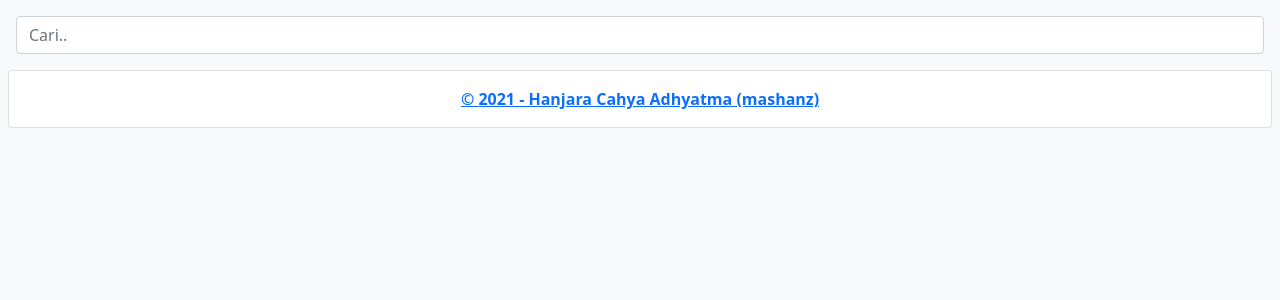
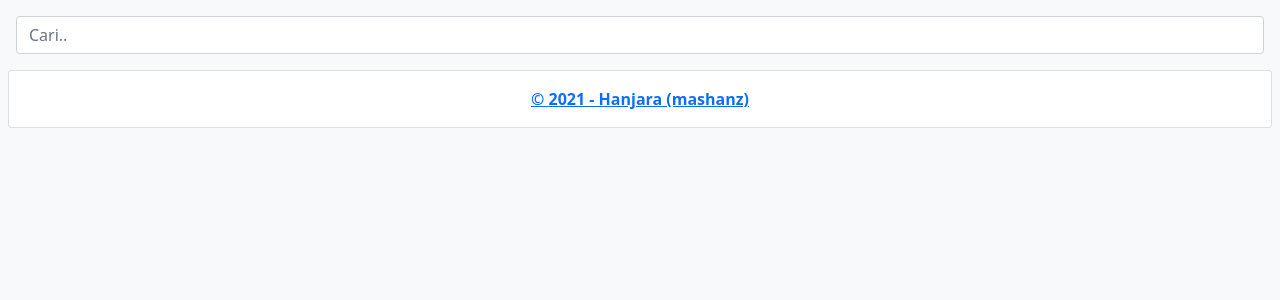
Before and after one commit to mashanz/note, a Jekyll site: the page built from index.html, in a window 1280 px wide. Shown: the top 300 px of the page. Built offline with Jekyll 4.4.1, drawn with Linux system fonts in a browser that asks for light colours.

Commit message:
Update base.html

```diff
--- a/_layouts/base.html
+++ b/_layouts/base.html
@@ -49,7 +49,7 @@ layout: base
     </div>
 
     <footer class="m-2 card" style="text-align: center">
-        <span class="text-bold text-muted card-body"><strong><a href="/">&copy <span id="year"></span> - Hanjara Cahya Adhyatma (mashanz)</a></strong></span>
+        <span class="text-bold text-muted card-body"><strong><a href="/">&copy <span id="year"></span> - Hanjara (mashanz)</a></strong></span>
     </footer>
 
     <script src="https://cdn.jsdelivr.net/npm/bootstrap@5.0.2/dist/js/bootstrap.bundle.min.js" integrity="sha384-MrcW6ZMFYlzcLA8Nl+NtUVF0sA7MsXsP1UyJoMp4YLEuNSfAP+JcXn/tWtIaxVXM" crossorigin="anonymous"></script>
```
